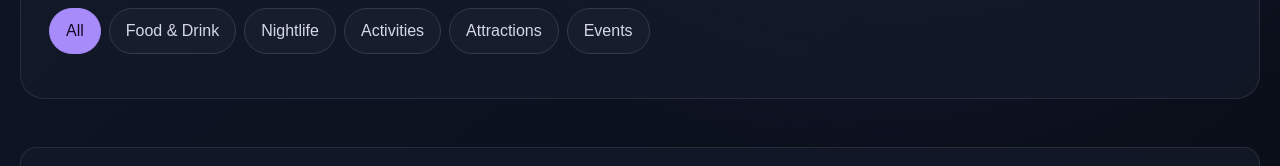
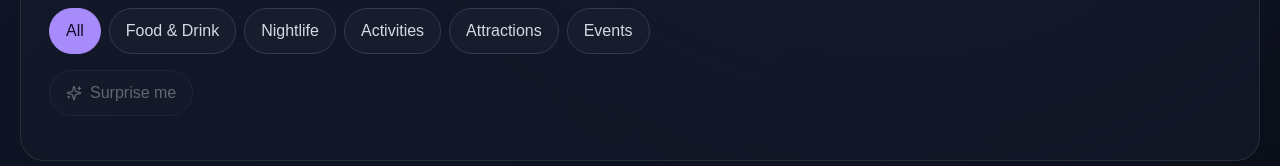
Before and after one commit to Scrooge79/Roam, a Next.js app: page / in a window 1280 px wide. Shown: the part 782-948 px from the top of the page. Built offline with nearby package versions, Linux system fonts and the light colour scheme.

Commit message:
feat: add Surprise Me discovery based on retrieved results

```diff
--- a/components/UnifiedDiscover.tsx
+++ b/components/UnifiedDiscover.tsx
@@ -1,13 +1,13 @@
 "use client";
 import {useMemo,useState} from "react";
-import {CalendarDays,MapPin,Navigation,Search,RefreshCw,ExternalLink} from "lucide-react";
+import {CalendarDays,MapPin,Navigation,Search,RefreshCw,ExternalLink,Sparkles,X} from "lucide-react";
 import {dedupeRecords,rankRecord,safeHttpUrl} from "../lib/discovery-engine";
 type Coord={lat:number;lng:number};
 type Result={id:string;title:string;kind:"place"|"event";category:string;subtitle:string;url:string|null;lat?:number;lng?:number;start?:string|null;distance?:number;score:number;source:string};
 function distance(a:Coord,b:Coord){const rad=Math.PI/180,dlat=(b.lat-a.lat)*rad,dlng=(b.lng-a.lng)*rad;const h=Math.sin(dlat/2)**2+Math.cos(a.lat*rad)*Math.cos(b.lat*rad)*Math.sin(dlng/2)**2;return 3958.76*2*Math.asin(Math.min(1,Math.sqrt(h)))}
 export default function UnifiedDiscover({city,coords}:{city:string;coords:Coord|null}){
- const [items,setItems]=useState<Result[]>([]),[loading,setLoading]=useState(false),[message,setMessage]=useState(""),[query,setQuery]=useState(""),[category,setCategory]=useState("All"),[sort,setSort]=useState("Recommended"),[when,setWhen]=useState("Any time"),[center,setCenter]=useState<Coord|null>(null);
- async function search(){setLoading(true);setMessage("");setItems([]);try{
+ const [surprise,setSurprise]=useState<Result|null>(null);const [items,setItems]=useState<Result[]>([]),[loading,setLoading]=useState(false),[message,setMessage]=useState(""),[query,setQuery]=useState(""),[category,setCategory]=useState("All"),[sort,setSort]=useState("Recommended"),[when,setWhen]=useState("Any time"),[center,setCenter]=useState<Coord|null>(null);
+ async function search(){setLoading(true);setMessage("");setItems([]);setSurprise(null);try{
   let c=coords;if(!c){const geo=await fetch("/api/geocode?q="+encodeURIComponent(city));const j=await geo.json();if(!geo.ok||!j.results?.length)throw Error("We couldn't find that city or ZIP code.");c={lat:j.results[0].lat,lng:j.results[0].lng}}setCenter(c);
   const [p,e]=await Promise.allSettled([fetch("/api/places?lat="+c.lat+"&lng="+c.lng),fetch("/api/events?lat="+c.lat+"&lng="+c.lng)]);
   let places:Result[]=[],events:Result[]=[],notes:string[]=[];
@@ -19,7 +19,7 @@ export default function UnifiedDiscover({city,coords}:{city:string;coords:Coord|
  return <section className="mt-12 mb-12" id="discover"><div className="glass rounded-3xl p-5 md:p-7"><div className="flex flex-wrap items-center justify-between gap-4"><div><p className="text-violet-300 text-xs tracking-widest font-bold">ONE SEARCH. MORE POSSIBILITIES.</p><h2 className="text-3xl font-bold mt-2">Discover everything nearby</h2><p className="text-slate-400 text-sm mt-2">Real mapped places and available event feeds, together.</p></div><button disabled={loading} onClick={search} className="bg-violet-400 disabled:opacity-50 text-slate-950 font-bold px-6 py-3 rounded-xl flex gap-2 items-center"><RefreshCw size={17}/>{loading?"Searching…":"Explore this area"}</button></div>
  <div className="mt-6 grid gap-3 md:grid-cols-3"><label className="bg-[#101626] rounded-xl px-4 flex items-center gap-2"><Search size={16} className="text-slate-400"/><input value={query} onChange={e=>setQuery(e.target.value)} placeholder="Search all results" aria-label="Search results" className="bg-transparent py-3 w-full outline-none"/></label><select aria-label="Sort results" value={sort} onChange={e=>setSort(e.target.value)} className="bg-[#101626] rounded-xl px-4 py-3"><option>Recommended</option><option>Nearest</option><option>Soonest</option></select><select aria-label="When" value={when} onChange={e=>setWhen(e.target.value)} className="bg-[#101626] rounded-xl px-4 py-3">{["Any time","Right now","Tonight","This weekend"].map(t=><option key={t}>{t}</option>)}</select></div>
  <div className="flex flex-wrap gap-2 mt-4">{["All","Food & Drink","Nightlife","Activities","Attractions","Events"].map(c=><button key={c} className="pill text-xs" data-active={category===c} onClick={()=>setCategory(c)}>{c}</button>)}</div>
- <p role="status" className="text-slate-400 text-sm mt-4">{loading?"Looking up nearby places and events…":message}</p>
+ <div className="flex flex-wrap gap-2 mt-4"><button disabled={!results.length} onClick={()=>setSurprise(results[Math.floor(Math.random()*results.length)])} className="pill text-sm disabled:opacity-40 flex items-center gap-2"><Sparkles size={16}/> Surprise me</button>{surprise&&<button className="pill text-sm" onClick={()=>setSurprise(null)}><X size={14} className="inline mr-1"/> Clear pick</button>}</div>{surprise&&<div className="rounded-2xl border border-violet-400/40 bg-violet-500/10 p-5 mt-4"><p className="text-xs text-violet-300 font-bold">YOUR RANDOM DISCOVERY PICK</p><h3 className="text-xl font-bold mt-2">{surprise.title}</h3><p className="text-slate-300 text-sm mt-1">{surprise.category} · {surprise.subtitle}</p><p className="text-slate-400 text-xs mt-2">Random selection from currently loaded results; opening hours and availability are not verified.</p>{safeHttpUrl(surprise.url)&&<a href={safeHttpUrl(surprise.url)!} target="_blank" rel="noopener noreferrer" className="inline-flex text-violet-300 text-sm mt-3 gap-1 items-center">Explore details <ExternalLink size={14}/></a>}</div>}<p role="status" className="text-slate-400 text-sm mt-4">{loading?"Looking up nearby places and events…":message}</p>
  {items.length>0&&<><p className="text-slate-400 text-xs my-4">{results.length} results · Places are not verified open now; events have provider-supplied dates. Sorting is approximate. © OpenStreetMap contributors.</p><div className="grid md:grid-cols-2 gap-3 max-h-[650px] overflow-y-auto">{results.slice(0,80).map(x=><article key={x.id} className="bg-[#101626] border border-white/10 rounded-xl p-4"><div className="flex items-center justify-between gap-2"><span className="text-violet-300 text-xs flex items-center gap-1">{x.kind==="event"?<CalendarDays size={14}/>:<MapPin size={14}/>} {x.category}</span>{x.distance!==undefined&&<span className="text-slate-400 text-xs">{x.distance.toFixed(1)} mi</span>}</div><h3 className="font-bold mt-2">{x.title}</h3><p className="text-slate-400 text-sm mt-1">{x.subtitle}</p>{x.start&&<p className="text-slate-400 text-xs mt-1">{new Date(x.start).toLocaleString()}</p>}<div className="flex flex-wrap gap-4 mt-4">{x.url&&<a className="text-violet-300 text-sm flex items-center gap-1" target="_blank" rel="noopener noreferrer" href={safeHttpUrl(x.url)??"#"}>Details <ExternalLink size={14}/></a>}{x.lat!==undefined&&x.lng!==undefined&&<a className="text-violet-300 text-sm flex items-center gap-1" target="_blank" rel="noopener noreferrer" href={"https://www.google.com/maps/dir/?api=1&destination="+x.lat+","+x.lng}><Navigation size={14}/>Directions</a>}</div></article>)}</div></>}
  {items.length>0&&results.length===0&&<p className="py-8 text-slate-400">No results match these filters. Try another category or time.</p>}</div></section>;
 }
```
